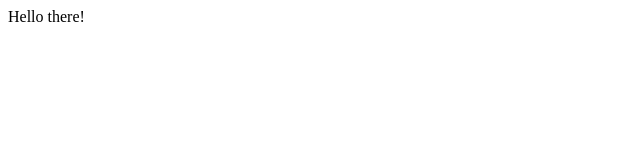
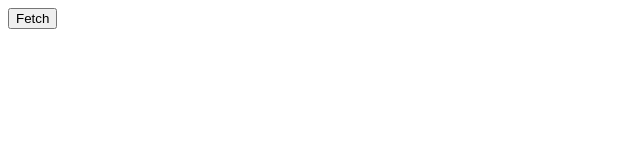
Before and after one commit to Shweta1312/TypescriptWithReactRedux, a React (Create React App) app: page / in a window 1280 px wide. Shown: the top 160 px of the page, without its empty margins (0-640 px from the left). Built offline with nearby package versions, Linux system fonts and the light colour scheme.

Commit message:
Rendering a list of fetched data

```diff
--- a/src/components/App.tsx
+++ b/src/components/App.tsx
@@ -9,8 +9,23 @@
 }
 
 class _App extends React.Component<AppProps> {
+  onButtonClick = (): void => {
+    this.props.fetchTodos();
+  };
+
+  renderList(): JSX.Element[] {
+    return this.props.todos.map((todo: Todo) => {
+      return <div key={todo.id}>{todo.title}</div>;
+    });
+  }
+
   render() {
-    return <div>Hello there!</div>;
+    return (
+      <div>
+        <button onClick={this.onButtonClick}>Fetch</button>
+        {this.renderList()}
+      </div>
+    );
   }
 }
 
```
